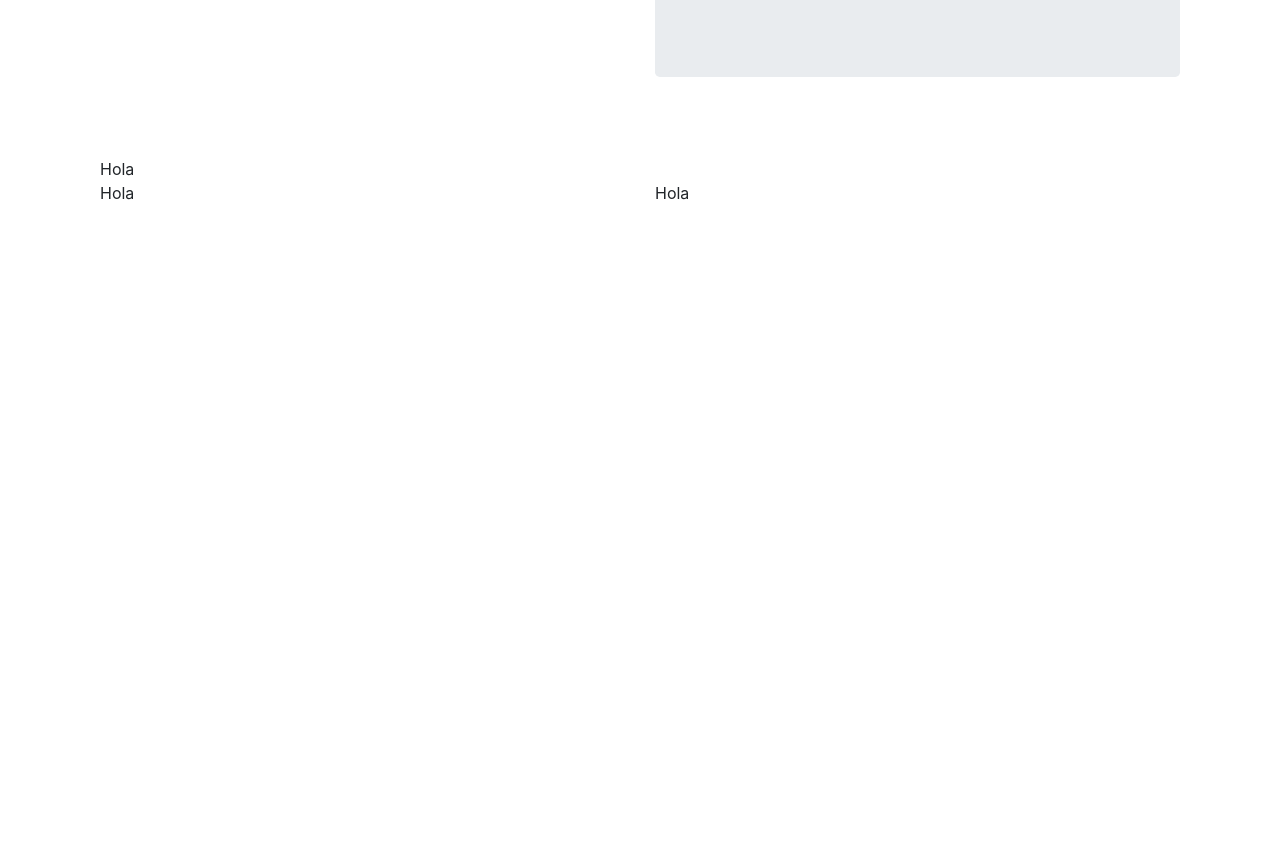
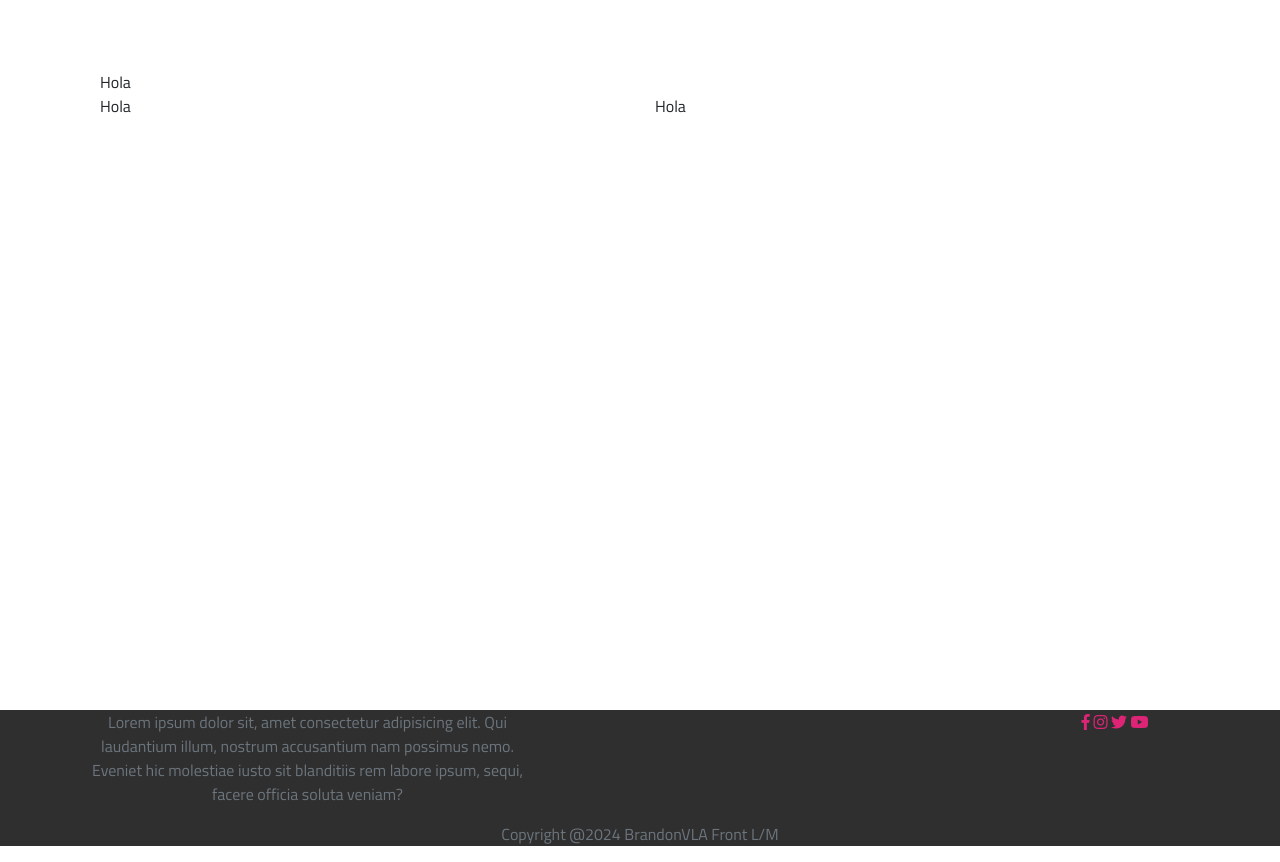
Before and after one commit to BrandonVLA/Pagina1, a plain HTML site: page index.html in a window 1280 px wide. Shown: the part 503-1365 px from the top of the page. Before the commit the page ends 800 px from the top, so only its background shows below. Drawn offline with nearby package versions, Linux system fonts and the light colour scheme.

Commit message:
Se agregaron clases de iconos e informacion de footer

```diff
--- a/index.html
+++ b/index.html
@@ -132,19 +132,37 @@
 <!-- Fin: Container  -->
 
 <!-- Inicio: Footer  100% -->
-    <footer>
-   <!-- Inicio: footer-informacion    -->
-                                 <!-- Inicio: Contenedor 1 5 columnas  -->
+    <footer class="text-center">
+<!-- Inicio: footer-informacion    -->
+    <div class="container">
+        <div class="row">
 
-                                <!-- Fin: Contenedor 1 -->
+            <!-- Inicio: Contenedor 1 5 columnas  -->
+            <div class="col-md-5 col-sm-6">
+                <p class="text-muted">Lorem ipsum dolor sit, amet consectetur adipisicing elit. Qui laudantium illum, nostrum accusantium nam possimus nemo. Eveniet hic molestiae iusto sit blanditiis rem labore ipsum, sequi, facere officia soluta veniam?</p>
+            </div>
+            <!-- Fin: Contenedor 1 -->
 
-                                   <!-- Inicio: Contenedor 2 5 columnas  -->
+            <!-- Inicio: Contenedor 2 5 columnas  -->
+            <div class="col-md-5 col-sm-6">
 
-                                <!-- Fin: Contenedor 2 -->
+            </div>
+            <!-- Fin: Contenedor 2 -->
 
-                                 <!-- Inicio: Contenedor 3 2 columnas  -->
+            <!-- Inicio: Contenedor 3 2 columnas  -->
+            <div class="col-md-2 col-sm-6 iconos">
+                <i class="fab fa-facebook-f"></i>
+                <i class="fab fa-instagram"></i>
+                <i class="fab fa-twitter"></i>
+                <i class="fab fa-youtube"></i>
+            </div>
+            <!-- Fin: Contenedor 3 -->
+        </div>
+    </div>
 
-                                <!-- Fin: Contenedor 3 -->
+    <div class="col-md-12">
+        <p class="text-muted">Copyright @2024 BrandonVLA Front L/M</p>
+    </div>
     <!-- Fin: footer-mensaje -->
 
     <!-- Inicio: footer-mensaje    -->
--- a/styles.css
+++ b/styles.css
@@ -0,0 +1,17 @@
+body {
+    font-family: "Titillium Web", sans-serif;
+}
+
+main {
+    height: auto !important;
+    height: 100%;
+    min-height: 80vh;
+}
+
+footer {
+    background-color: rgba(0, 0, 0, 0.815);
+}
+
+.iconos i {
+    color: #dd2476;
+}
```
